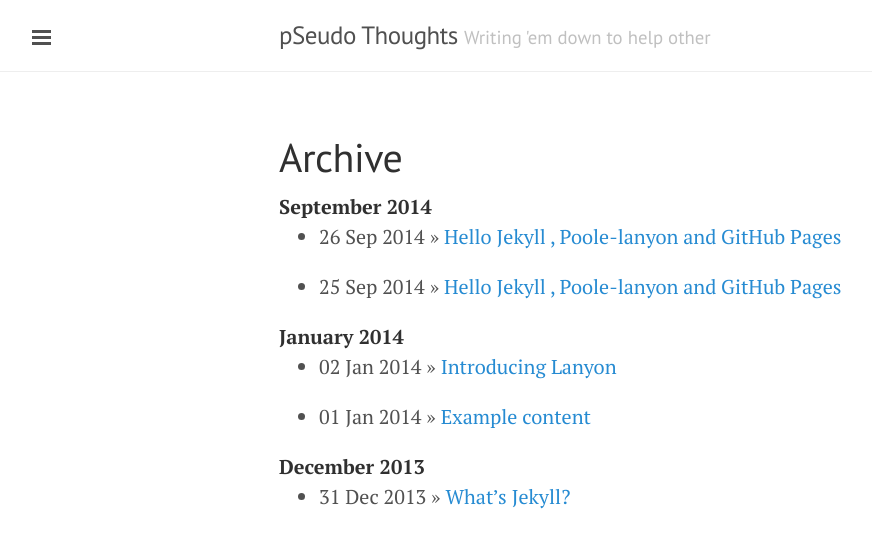
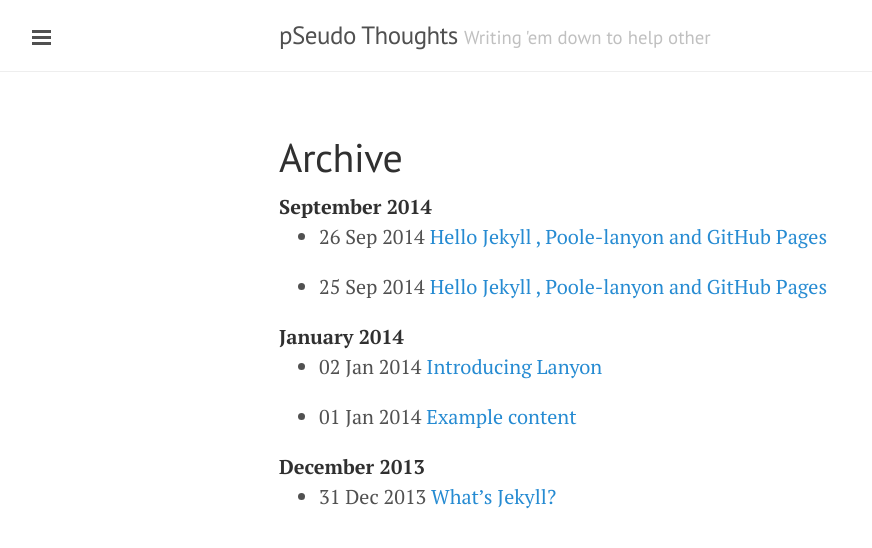
Before and after one commit to DharmeshPandav/dharmeshpandav.github.io, a Jekyll site: the page built from archive.md, in a window 1280 px wide. Shown: the top 548 px of the page, without its empty margins (1-873 px from the left). Built offline with Jekyll 4.4.1, drawn with Linux system fonts in a browser that asks for light colours; nearby versions of some CDN libraries; Markdown is read by kramdown in place of the engine named in the settings.

Commit message:
changed config

```diff
--- a/archive.md
+++ b/archive.md
@@ -12,5 +12,5 @@ title: Archive
     {{ post_month_year }}
 </strong></div>
   {% endif %}
-  * {{ post.date | date_to_string }} &raquo; [ {{ post.title }} ]({{ post.url }})
+   * {{ post.date | date_to_string }} [ {{ post.title }} ]({{ post.url }})
 {% endfor %}
```
